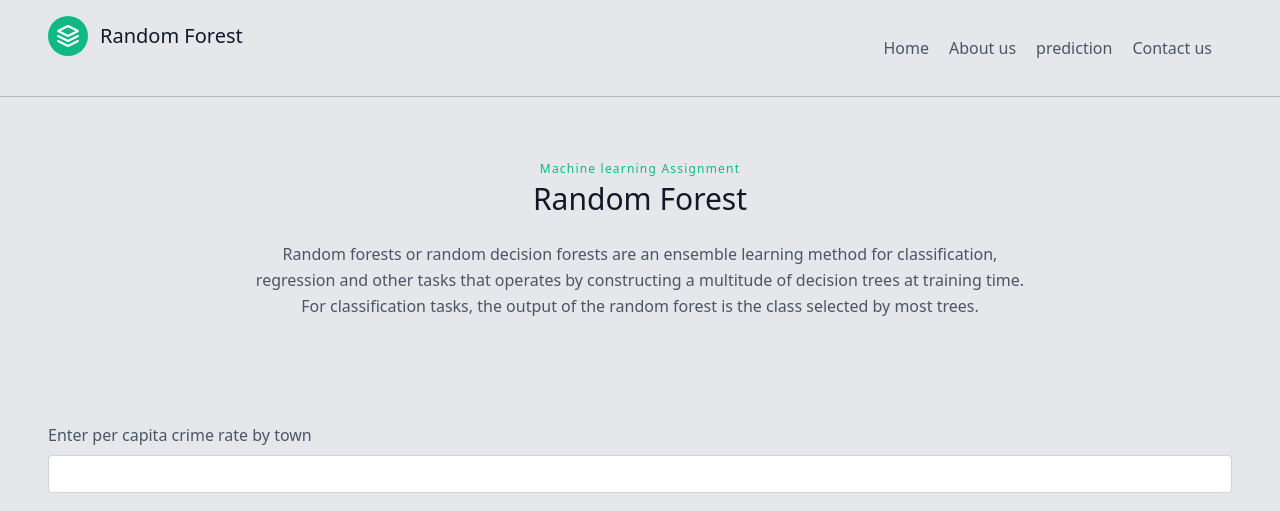
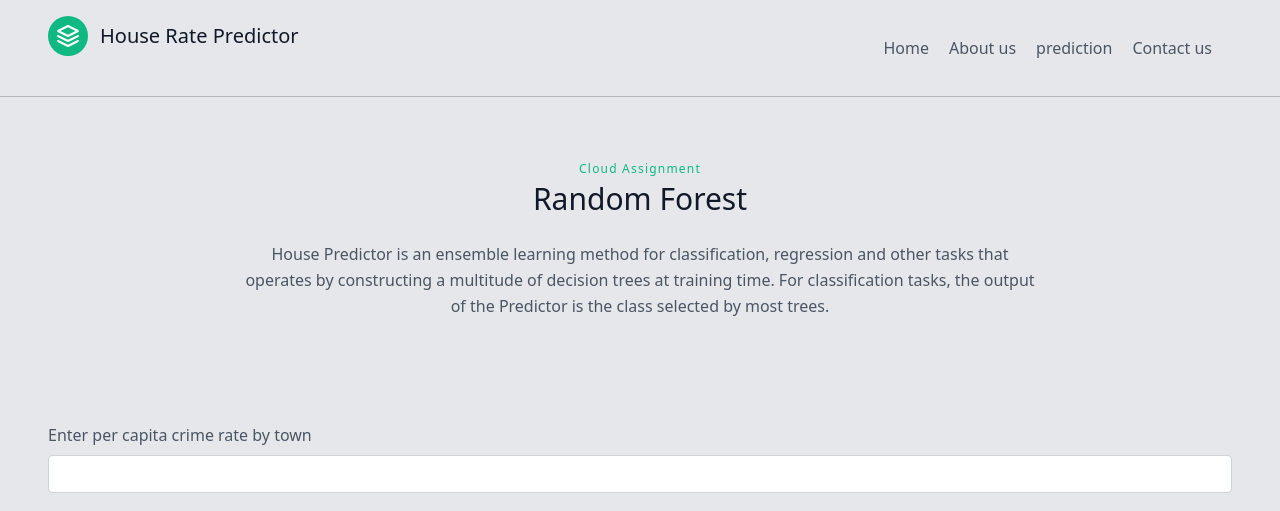
Before and after one commit to pratik9881/FNP, a Flask app: page /prediction in a window 1280 px wide. Shown: the top 511 px of the page. Run offline with Flask 2, Linux system fonts and the light colour scheme; parts of the project's set-up code (start-up, migrations or seed data) failed here and were passed over.

Commit message:
Update prediction.html

```diff
--- a/templates/prediction.html
+++ b/templates/prediction.html
@@ -9,7 +9,7 @@
     <link href="https://cdn.jsdelivr.net/npm/bootstrap@5.1.0/dist/css/bootstrap.min.css" rel="stylesheet" integrity="sha384-KyZXEAg3QhqLMpG8r+8fhAXLRk2vvoC2f3B09zVXn8CA5QIVfZOJ3BCsw2P0p/We" crossorigin="anonymous">
     <link href="https://unpkg.com/tailwindcss@^2/dist/tailwind.min.css" rel="stylesheet">
 
-    <title>Random Forest</title>
+    <title> House Rate Predictor</title>
   </head>
   <body class="bg-gray-200">
     <header class="text-gray-600 body-font -my-8">
@@ -18,7 +18,7 @@
             <svg xmlns="http://www.w3.org/2000/svg" fill="none" stroke="currentColor" stroke-linecap="round" stroke-linejoin="round" stroke-width="2" class="w-10 h-10 text-white p-2 bg-green-500 rounded-full" viewBox="0 0 24 24">
               <path d="M12 2L2 7l10 5 10-5-10-5zM2 17l10 5 10-5M2 12l10 5 10-5"></path>
             </svg>
-            <span class="ml-3 text-xl">Random Forest</span>
+            <span class="ml-3 text-xl">House Rate Predictor</span>
           </a>
           <nav class="md:ml-auto flex flex-wrap items-center text-base justify-center">
             <a href="/" class="mr-5 hover:text-gray-900">Home</a>
@@ -31,9 +31,9 @@
       <section class="text-gray-600 body-font -my-8">
         <div class="container px-5 py-24 mx-auto">
           <div class="flex flex-col text-center w-full mb-20">
-            <h2 class="text-xs text-green-500 tracking-widest font-medium title-font mb-1">Machine learning Assignment</h2>
+            <h2 class="text-xs text-green-500 tracking-widest font-medium title-font mb-1">Cloud Assignment</h2>
             <h1 class="sm:text-3xl text-2xl font-medium title-font mb-4 text-gray-900">Random Forest</h1>
-            <p class="lg:w-2/3 mx-auto leading-relaxed text-base">Random forests or random decision forests are an ensemble learning method for classification, regression and other tasks that operates by constructing a multitude of decision trees at training time. For classification tasks, the output of the random forest is the class selected by most trees.</p>
+            <p class="lg:w-2/3 mx-auto leading-relaxed text-base">House Predictor is an ensemble learning method for classification, regression and other tasks that operates by constructing a multitude of decision trees at training time. For classification tasks, the output of the Predictor is the class selected by most trees.</p>
             <br><p class="text-primary"><b>{{prediction_text}}</b></p>
           </div>
           <div class="center">
```
